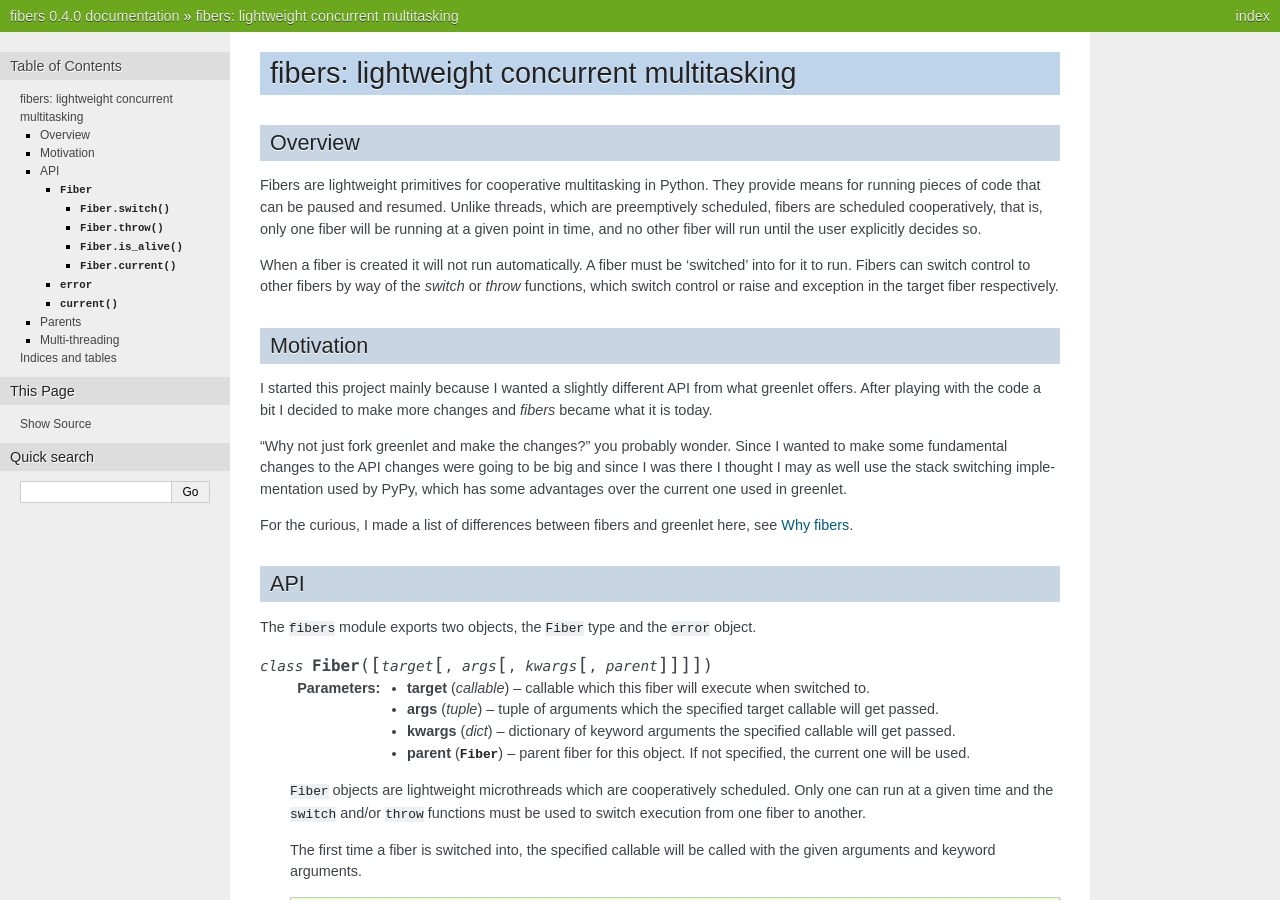
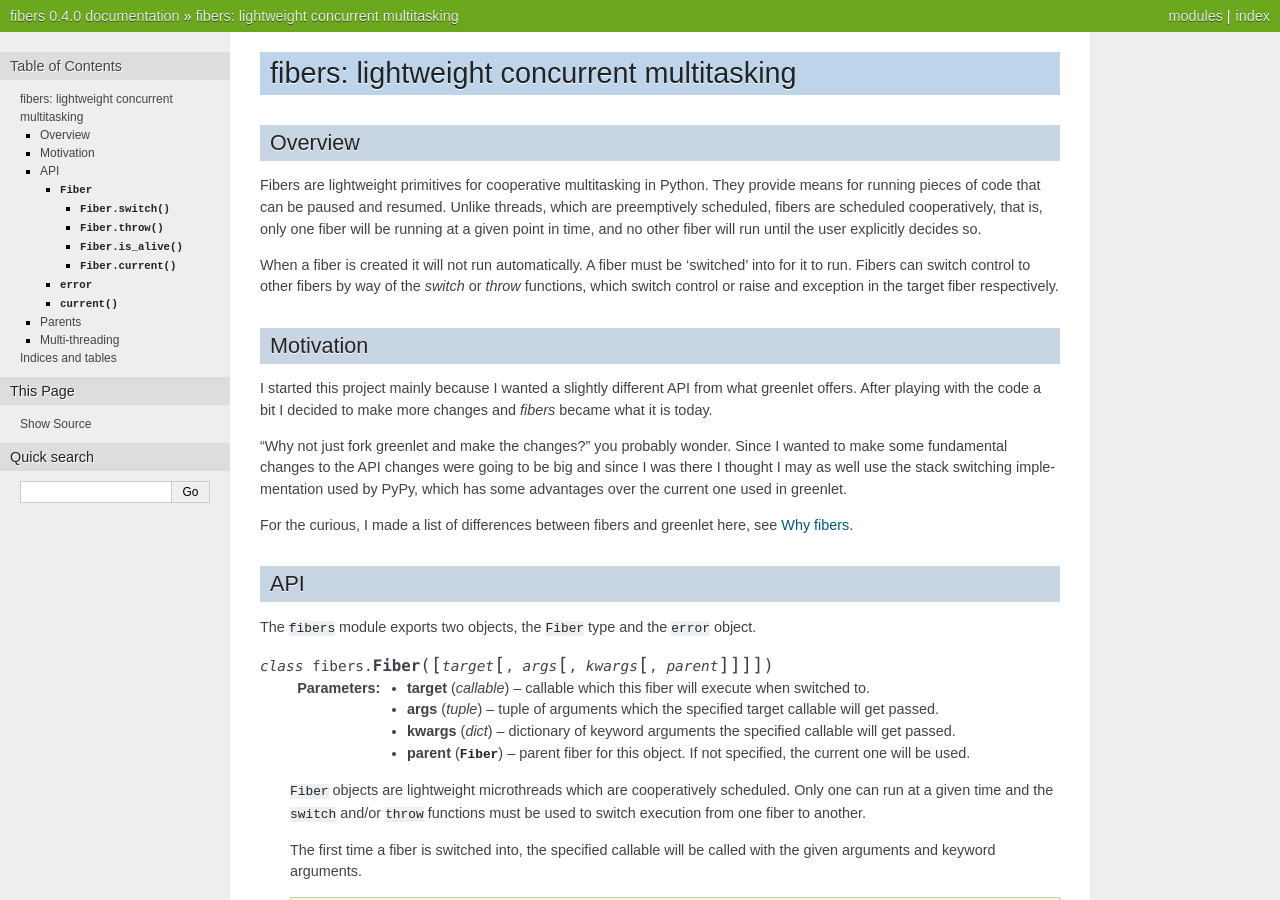
Before and after one commit to saghul/python-fibers, a Sphinx documentation site: the page built from docs/index.rst, in a window 1280 px wide and 900 px high. Built offline with Sphinx 7.4.7, drawn with Linux system fonts in a browser that asks for light colours; some of the changed text lies outside the part shown.

Commit message:
Set the current module so that Intersphinx links work.

```diff
--- a/docs/index.rst
+++ b/docs/index.rst
@@ -2,6 +2,7 @@
 fibers: lightweight concurrent multitasking
 ===========================================
 
+.. module:: fibers
 
 Overview
 --------
```
